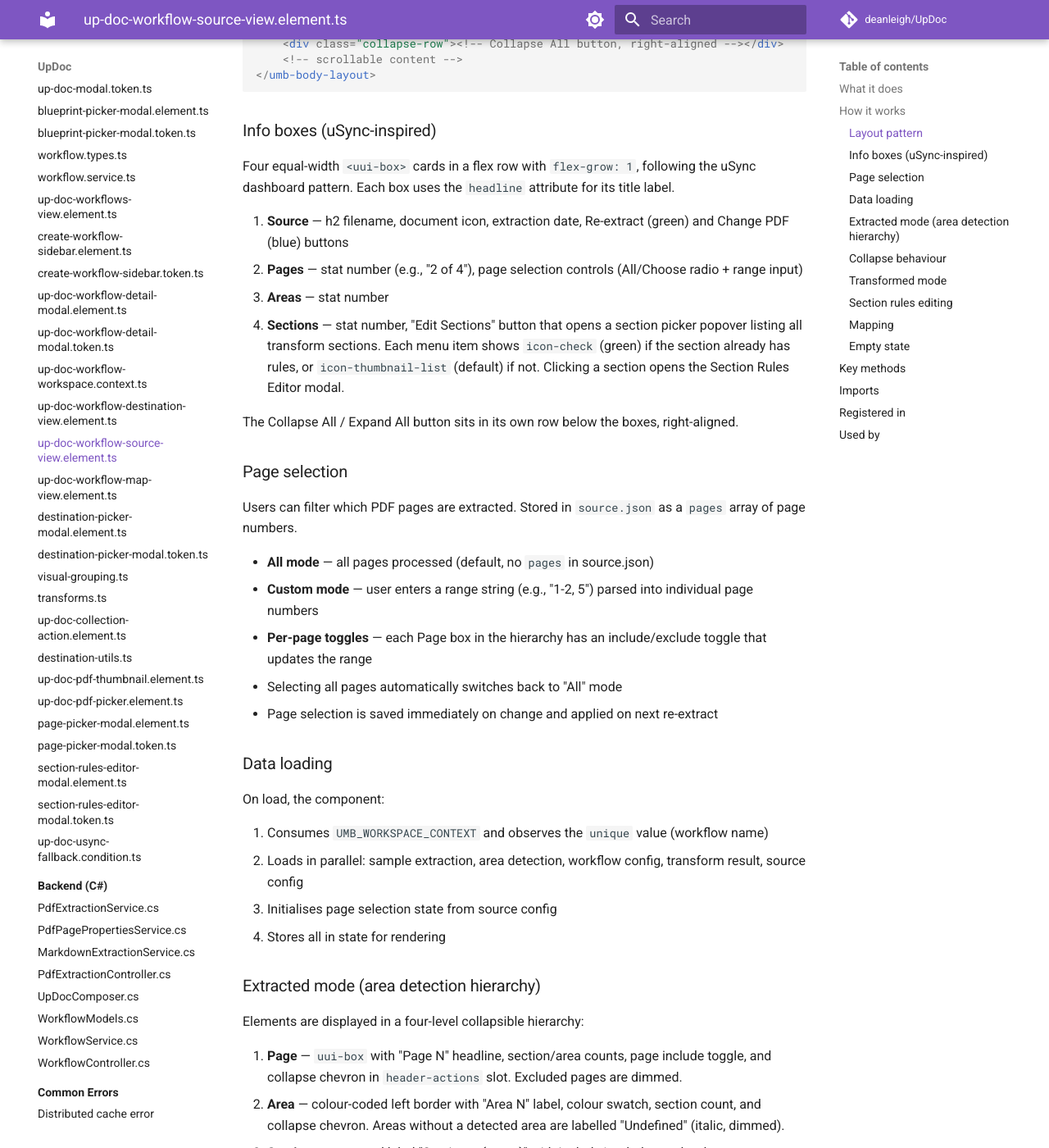
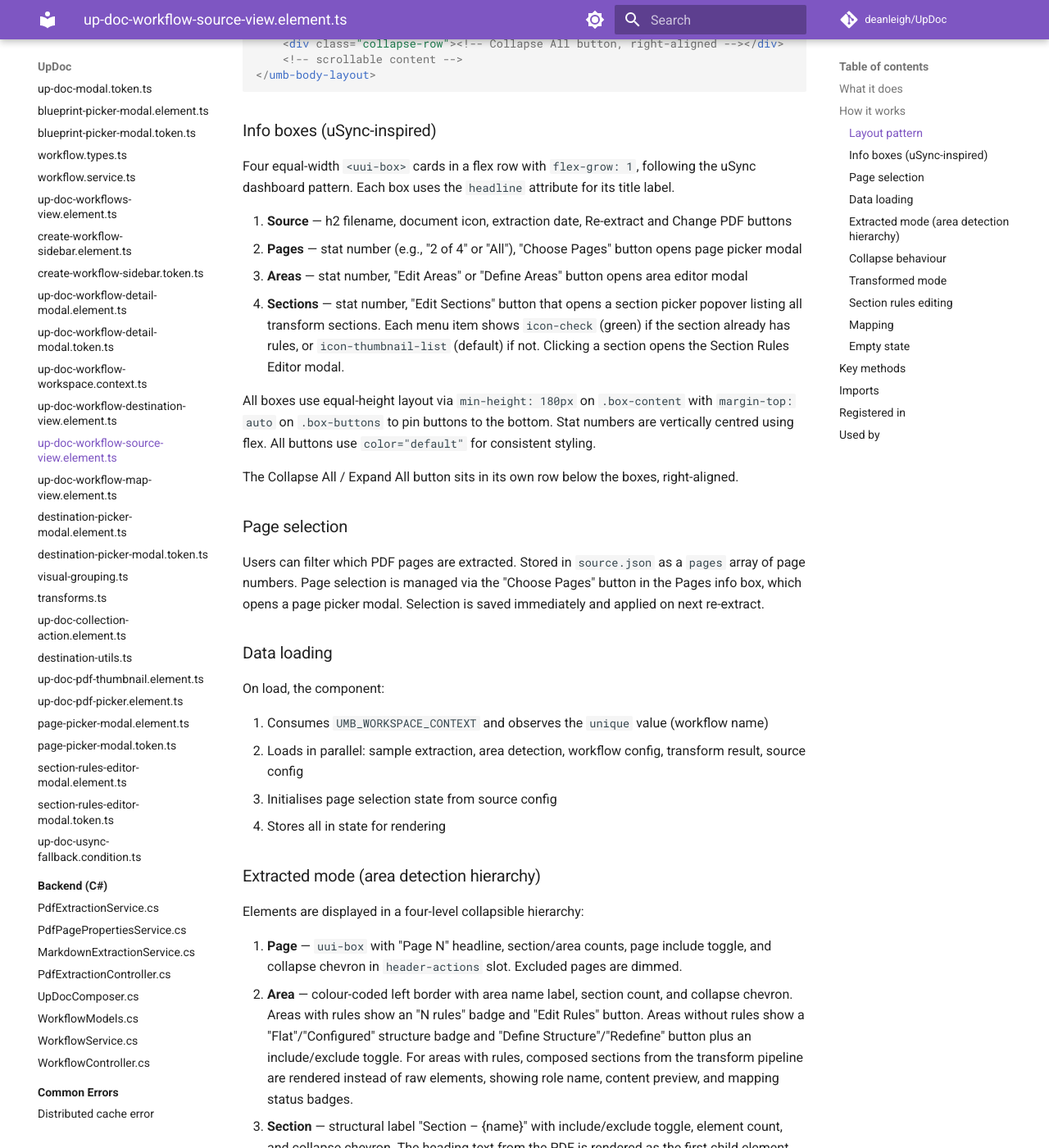
Before and after one commit to deanleigh/UpDoc, an MkDocs documentation site: the page built from docs/source-files/up-doc-workflow-source-view-element.md, in a window 1280 px wide and 1400 px high, scrolled down 832 px. Shown: the whole window at 82% size. Built offline with MkDocs 1.6.1 and Material for MkDocs 9.7.7, drawn with Linux system fonts in a browser that asks for light colours; comment, search, counter and statistics services are not loaded; some of the changed text lies outside the part shown.

Commit message:
Polish Source tab UI: equal-height info boxes, button consistency, remove inline page selection
- Info boxes use min-height + margin-top:auto for equal height with buttons pinned to bottom
- Stat numbers vertically centred with flex
- All info box buttons use color="default" for consistent styling
- Removed inline page selection (radio/text input) from Pages box — Choose Pages button only
- Areas with rules show "Edit Rules" button only; areas without show "Define/Redefine Structure" only
- Composed section rows check both .heading and .content mapping keys for status badges
- Cleaned up unused #renderPageSelection, #onPageModeChange, #onPageInputChange, #onPageInputBlur methods and CSS

Co-Authored-By: Claude Opus 4.6 <noreply@anthropic.com>

```diff
--- a/docs/source-files/up-doc-workflow-source-view-element.md
+++ b/docs/source-files/up-doc-workflow-source-view-element.md
@@ -32,22 +32,18 @@ Uses `umb-body-layout header-fit-height` with a single `slot="header"` div conta
 
 Four equal-width `<uui-box>` cards in a flex row with `flex-grow: 1`, following the uSync dashboard pattern. Each box uses the `headline` attribute for its title label.
 
-1. **Source** — h2 filename, document icon, extraction date, Re-extract (green) and Change PDF (blue) buttons
-2. **Pages** — stat number (e.g., "2 of 4"), page selection controls (All/Choose radio + range input)
-3. **Areas** — stat number
+1. **Source** — h2 filename, document icon, extraction date, Re-extract and Change PDF buttons
+2. **Pages** — stat number (e.g., "2 of 4" or "All"), "Choose Pages" button opens page picker modal
+3. **Areas** — stat number, "Edit Areas" or "Define Areas" button opens area editor modal
 4. **Sections** — stat number, "Edit Sections" button that opens a section picker popover listing all transform sections. Each menu item shows `icon-check` (green) if the section already has rules, or `icon-thumbnail-list` (default) if not. Clicking a section opens the Section Rules Editor modal.
+
+All boxes use equal-height layout via `min-height: 180px` on `.box-content` with `margin-top: auto` on `.box-buttons` to pin buttons to the bottom. Stat numbers are vertically centred using flex. All buttons use `color="default"` for consistent styling.
 
 The Collapse All / Expand All button sits in its own row below the boxes, right-aligned.
 
 ### Page selection
 
-Users can filter which PDF pages are extracted. Stored in `source.json` as a `pages` array of page numbers.
-
-- **All mode** — all pages processed (default, no `pages` in source.json)
-- **Custom mode** — user enters a range string (e.g., "1-2, 5") parsed into individual page numbers
-- **Per-page toggles** — each Page box in the hierarchy has an include/exclude toggle that updates the range
-- Selecting all pages automatically switches back to "All" mode
-- Page selection is saved immediately on change and applied on next re-extract
+Users can filter which PDF pages are extracted. Stored in `source.json` as a `pages` array of page numbers. Page selection is managed via the "Choose Pages" button in the Pages info box, which opens a page picker modal. Selection is saved immediately and applied on next re-extract.
 
 ### Data loading
 
@@ -63,7 +59,7 @@ On load, the component:
 Elements are displayed in a four-level collapsible hierarchy:
 
 1. **Page** — `uui-box` with "Page N" headline, section/area counts, page include toggle, and collapse chevron in `header-actions` slot. Excluded pages are dimmed.
-2. **Area** — colour-coded left border with "Area N" label, colour swatch, section count, and collapse chevron. Areas without a detected area are labelled "Undefined" (italic, dimmed).
+2. **Area** — colour-coded left border with area name label, section count, and collapse chevron. Areas with rules show an "N rules" badge and "Edit Rules" button. Areas without rules show a "Flat"/"Configured" structure badge and "Define Structure"/"Redefine" button plus an include/exclude toggle. For areas with rules, composed sections from the transform pipeline are rendered instead of raw elements, showing role name, content preview, and mapping status badges.
 3. **Section** — structural label "Section – {name}" with include/exclude toggle, element count, and collapse chevron. The heading text from the PDF is rendered as the first child element (with a HEADING badge), not as the section header itself. This separates our structural UI from the actual PDF content. Preamble sections (no heading) show "Content" as the structural label.
 4. **Element** — individual elements with semantic role badge (Heading/List Item/Paragraph), font size, font name, and colour badges.
 
@@ -132,8 +128,7 @@ When no sample extraction exists, shows a centered prompt with "Choose PDF" butt
 | `#onSectionPickerToggle(e)` | Handles popover open/close for the section picker |
 | `#onEditSectionRules(sectionId, heading, elements)` | Opens rules editor modal for a section, saves returned rules via API |
 | `#renderExtractionHeader()` | Tab group slotted into header |
-| `#renderInfoBoxes()` | Four equal-width uui-box cards (Source, Pages, Areas, Sections) |
-| `#renderPageSelection()` | Radio buttons (All/Choose) + range text input |
+| `#renderInfoBoxes()` | Four equal-height uui-box cards (Source, Pages, Areas, Sections) |
 | `#renderExtractionContent()` | Dispatches to area detection or transformed view |
 | `#renderAreaPage()` | Renders a page with toggle, area count, and collapse |
 | `#renderArea()` | Renders "Area N" with sections and collapse |
@@ -143,6 +138,9 @@ When no sample extraction exists, shows a centered prompt with "Choose PDF" butt
 | `#classifyText()` | Classifies text as 'list' or 'paragraph' by leading pattern |
 | `#renderTransformedSection()` | Renders an assembled section with pattern badge and mapping |
 | `#renderMappingBadges()` | Shows Map button or green mapped-target badges |
+| `#hasAreaRules(area)` | Checks if an area has rules defined in source config |
+| `#getTransformSectionsForArea(area, pageNum)` | Gets transform sections belonging to an area (matched by colour + page) |
+| `#renderComposedSectionRow(section)` | Renders a composed section row with role name, content preview, and mapping badges |
 
 ## Imports
 
```
Also changed, not shown: 7 other files.
